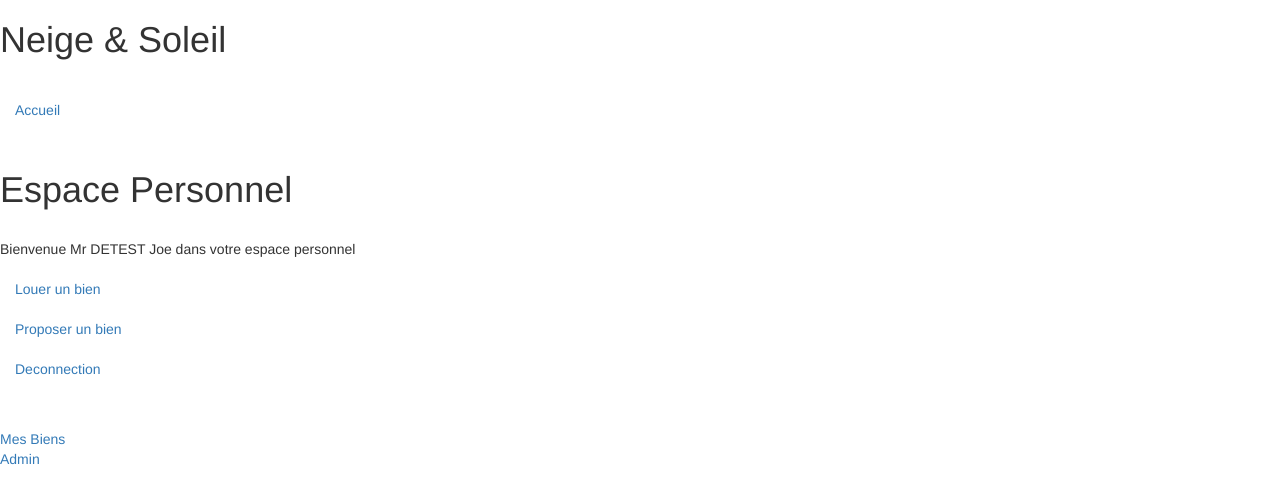
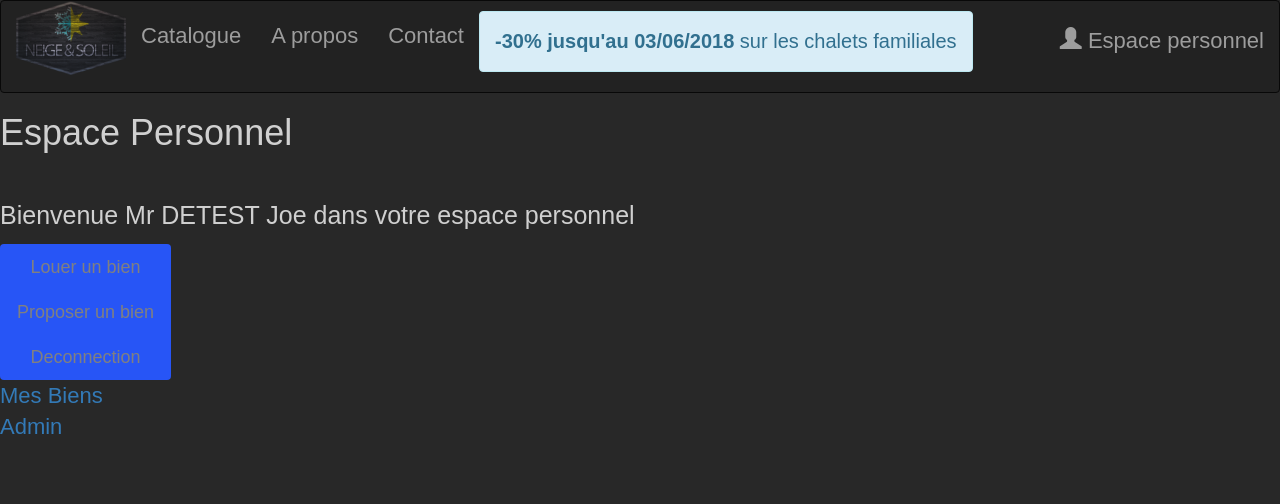
Before and after one commit to KATARS/neige_soleil_DELAGE_RETTERER_FELICIO, a PHP site: page /profil/profil.php in a window 1280 px wide. Shown: the top 504 px of the page. Run offline with PHP 8.4, Linux system fonts and the light colour scheme; a user stored in the database is signed in; data comes from the database, SQL or seed files in the repository.

Commit message:
ajout design profil

```diff
--- a/neige/profil/profil.php
+++ b/neige/profil/profil.php
@@ -15,32 +15,46 @@ if(isset($_SESSION['id']) AND $_SESSION['id'] > 0)
 		<link rel="stylesheet" href="https://maxcdn.bootstrapcdn.com/bootstrap/3.3.7/css/bootstrap.min.css">
 		<script src="https://ajax.googleapis.com/ajax/libs/jquery/3.3.1/jquery.min.js"></script>
 		<script src="https://maxcdn.bootstrapcdn.com/bootstrap/3.3.7/js/bootstrap.min.js"></script>
-		<link href="style.css" rel="stylesheet" type="text/css">
+		<link href="../style.css" rel="stylesheet" type="text/css">
 	</head>
 	  <body>
-    	<h1>Neige & Soleil</h1></br>
-        <ul class="nav justify-content-center">
-          <li class="nav-item">
-            <a class="nav-link active" href="../index.php">Accueil</a>
-          </li>
-        </ul>
-    	</br>
+			<nav class="navbar navbar-inverse">
+	  <div class="container-fluid">
+	    <div class="navbar-header">
+	      <a class="nav-link active" href="./index.php"><img src="../images/logos.png" alt="neige&soleil" width="110px"></a>
+	    </div>
+	          <ul class="nav navbar-nav">
+	            <li class="nav-item">
+	              <a class="nav-link active" href="../logement/liste_type.php">Catalogue</a>
+	            </li>
+	            <li class="nav-item">
+	              <a class="nav-link active" href="apropos.php">A propos</a>
+	            </li>
+	            <li class="nav-item">
+	              <a class="nav-link active" href="contact.php">Contact</a>
+	            </li>
+	            <li class="nav-item" >
+	              <div class="alert alert-info" role="alert">
+	                  <strong>-30% jusqu'au 03/06/2018</strong> sur les chalets familiales
+	              </div>
+	            </li>
+	          </ul>
+	          <ul class="nav navbar-nav navbar-right">
+	            <li><a href="#"><span class="glyphicon glyphicon-user"></span> Espace personnel</a></li>
+	          </ul>
+	        </div>
+	      </nav>
 		  <h1>Espace Personnel</h1></br>
 		  <p>Bienvenue <?php echo htmlspecialchars($_SESSION['civilite']); ?>
 				<?php echo htmlspecialchars($_SESSION['nom']); ?>
 				<?php echo htmlspecialchars($_SESSION['prenom']); ?>
 				dans votre espace personnel</p>
-		  <ul class="nav justify-content-center">
-		    <li class="nav-item">
-		      <a class="nav-link active" href="../logement/date.php">Louer un bien</a>
-		    </li>
-		    <li class="nav-item">
-		      <a class="nav-link active" href="profil.php?page=1">Proposer un bien</a>
-		    </li>
-		    <li class="nav-item">
-		      <a class="nav-link active" href="profil.php?page=3">Deconnection</a>
-		    </li>
-		  </ul></br>
+			<div class="btn-group-vertical" role="group" aria-label="Basic example">
+	  		<button type="button" class="btn btn-secondary btn-lg" href="../logement/date.php">Louer un bien</button>
+	  		<button type="button" class="btn btn-secondary btn-lg" href="profil.php?page=1">Proposer un bien</button>
+	  		<button type="button" class="btn btn-secondary btn-lg" href="profil.php?page=3">Deconnection</button>
+			</div>
+
 	    <?php
 			if(isset($_SESSION['status']) AND $_SESSION['status'] >= 1)
 			{
--- a/neige/style.css
+++ b/neige/style.css
@@ -41,7 +41,11 @@ body {
   border-top-left-radius: 0;
   border-top-right-radius: 0;
 }
+.btn-secondary{
+	color: grey;
+	background-color: #2755f6;
 
+}
 body, html{height:100%;}
 #main
 {
```
